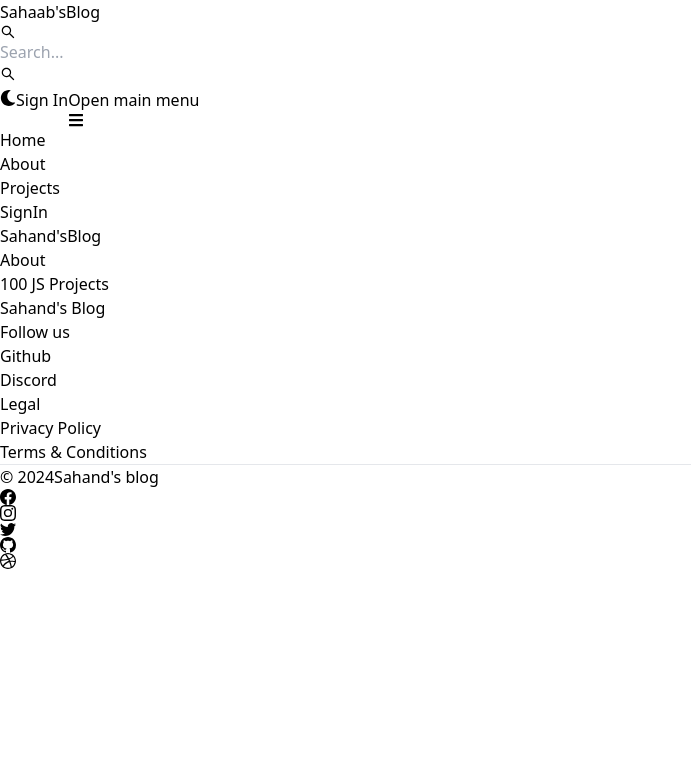
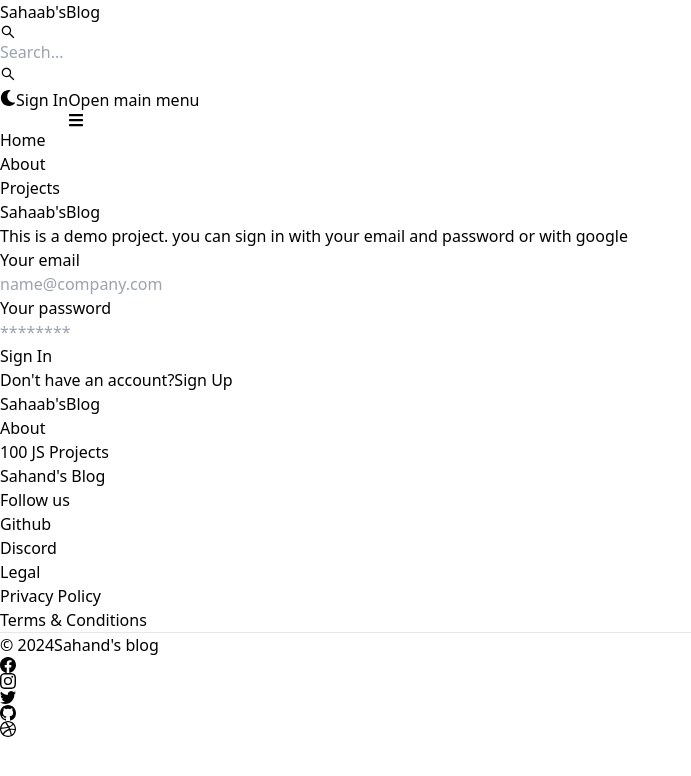
Before and after one commit to Sahaab-Tariq/mern-blog, a React (Vite) app in the folder client/: page /sign-in in a window 1280 px wide. Shown: the top 776 px of the page, without its empty margins (0-691 px from the left). Built offline with nearby package versions, Linux system fonts and the light colour scheme.

Commit message:
complete sign in page functionality

```diff
--- a/client/src/components/Footer.jsx
+++ b/client/src/components/Footer.jsx
@@ -12,7 +12,7 @@
               className='self-center whitespace-nowrap text-lg sm:text-xl font-semibold dark:text-white'
             >
               <span className='px-2 py-1 bg-gradient-to-r from-indigo-500 via-purple-500 to-pink-500 rounded-lg text-white'>
-                Sahand's
+                Sahaab's
               </span>
               Blog
             </Link>
--- a/client/src/pages/SignIn.jsx
+++ b/client/src/pages/SignIn.jsx
@@ -1,7 +1,106 @@
-import React from 'react'
+import { Alert, Button, Label, Spinner, TextInput } from "flowbite-react";
+import React, { useState } from "react";
+import { Link, useNavigate } from "react-router-dom";
 
 export default function SignIn() {
+  const [formData, setFormData] = useState({});
+  const [errorMessage, setErrorMessage] = useState(null);
+  const [loading,setLoading] = useState(false);
+  const navigate = useNavigate();
+
+  const handleChange = (e) => {
+    setFormData({ ...formData, [e.target.id]: e.target.value.trim() });
+  };
+
+
+  const handleSubmit = async (e) => {
+    e.preventDefault();
+    const trimmedFormData = {
+      username: formData.username ? formData.username.trim() : '',
+      email: formData.email ? formData.email.trim() : '',
+      password: formData.password ? formData.password.trim() : ''
+    };
+    if (!trimmedFormData.email || !trimmedFormData.password) {
+      setErrorMessage('Please fill out all fields!');
+      return;
+    }
+    try {
+      setLoading(true);
+      setErrorMessage(null);
+      const res = await fetch('/api/auth/signin', {
+        method: 'POST',
+        headers: { 'Content-Type': 'application/json' },
+        body: JSON.stringify(trimmedFormData),
+      });
+      if (!res.ok) {
+        const data = await res.json();
+        throw new Error(data.message || 'Signin failed. Please try again.');
+      }
+      // Navigate to sign-in page if signin is successful
+      navigate('/'); // Ensure that navigate is being called properly
+    } catch (error) {
+      setErrorMessage(error.message);
+    } finally {
+      setLoading(false);
+    }
+};
+
+
   return (
-    <div>SignIn</div>
-  )
+    <div className="min-h-screen mt-20">
+      <div className="flex p-3 max-w-3xl mx-auto flex-col md:flex-row md:items-center gap-5">
+        {/* left side div */}
+        <div className="flex-1">
+            <Link
+              to="/"
+              className="font-bold dark:text-white text-4xl"
+            >
+              <span className="px-2 py-1 bg-gradient-to-r from-indigo-500 to-pink-500 rounded-lg text-white">
+                Sahaab's
+              </span>
+              Blog
+            </Link>
+            <p className="text-sm mt-5">
+              This is a demo project. you can sign in with your email and password or with google
+            </p>
+        </div>
+        {/* right side div */}
+        <div className="flex-1">
+          <form className="flex flex-col gap-4" onSubmit={handleSubmit}>
+            <div className="">
+              <Label value="Your email"/>
+              <TextInput type="email" placeholder="name@company.com" id="email" onChange={handleChange} autoComplete="off"/>
+            </div>
+            <div className="">
+              <Label value="Your password"/>
+              <TextInput type="password" placeholder="********" id="password" onChange={handleChange} autoComplete="off"/>
+            </div>
+            <Button gradientDuoTone='purpleToPink' type="submit" disabled={loading}>
+              {
+                loading ? (
+                  <>
+                    <Spinner size='sm' />
+                    <span className="pl-3">Loading...</span>
+                  </>
+                ) : 'Sign In'
+              }
+              </Button>
+          </form>
+          <div className="flex gap-2 text-sm mt-5">
+            <span>Don't have an account?</span>
+            <Link to='/sign-up' className="text-blue-500">
+              Sign Up
+            </Link>
+          </div>
+          {
+            errorMessage &&(
+              <Alert className="mt-5" color='failure'>
+                {errorMessage}
+              </Alert>
+            )
+          }
+        </div>
+      </div>
+    </div>
+  );
 }
```
